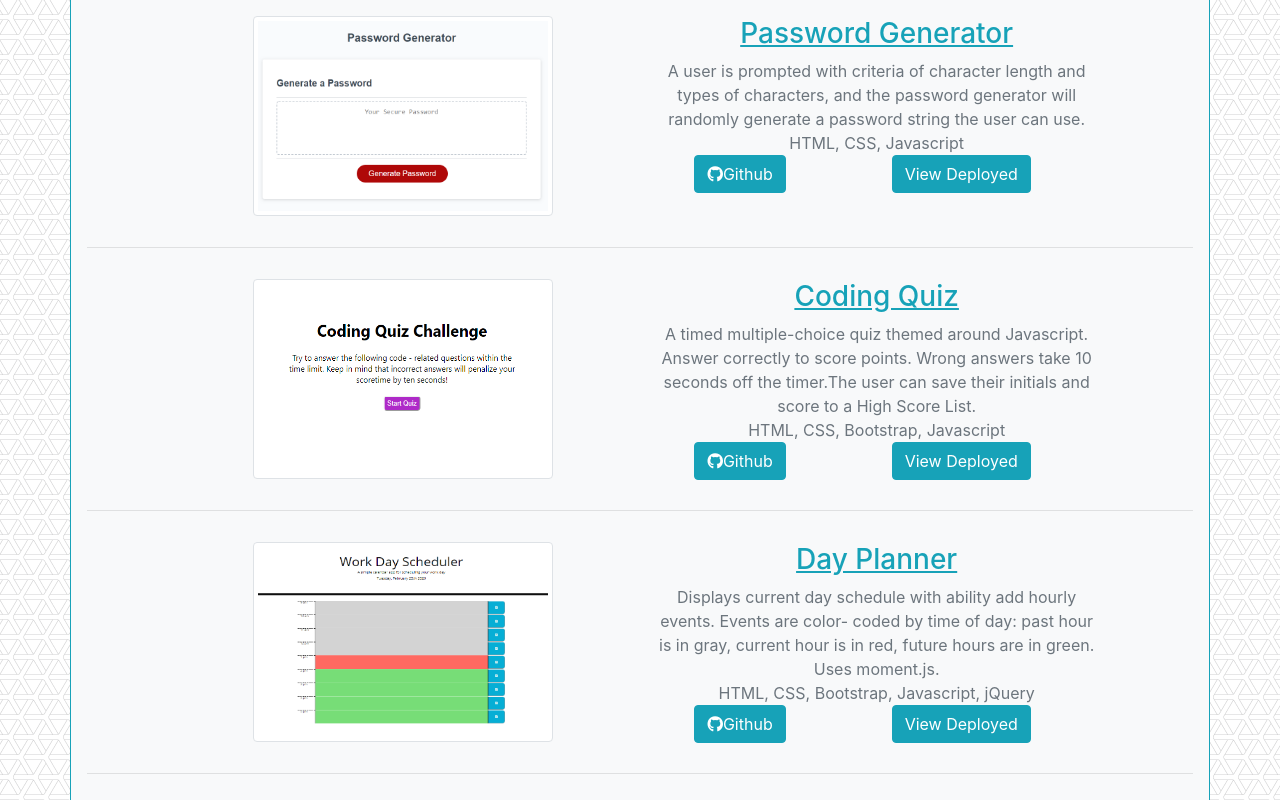
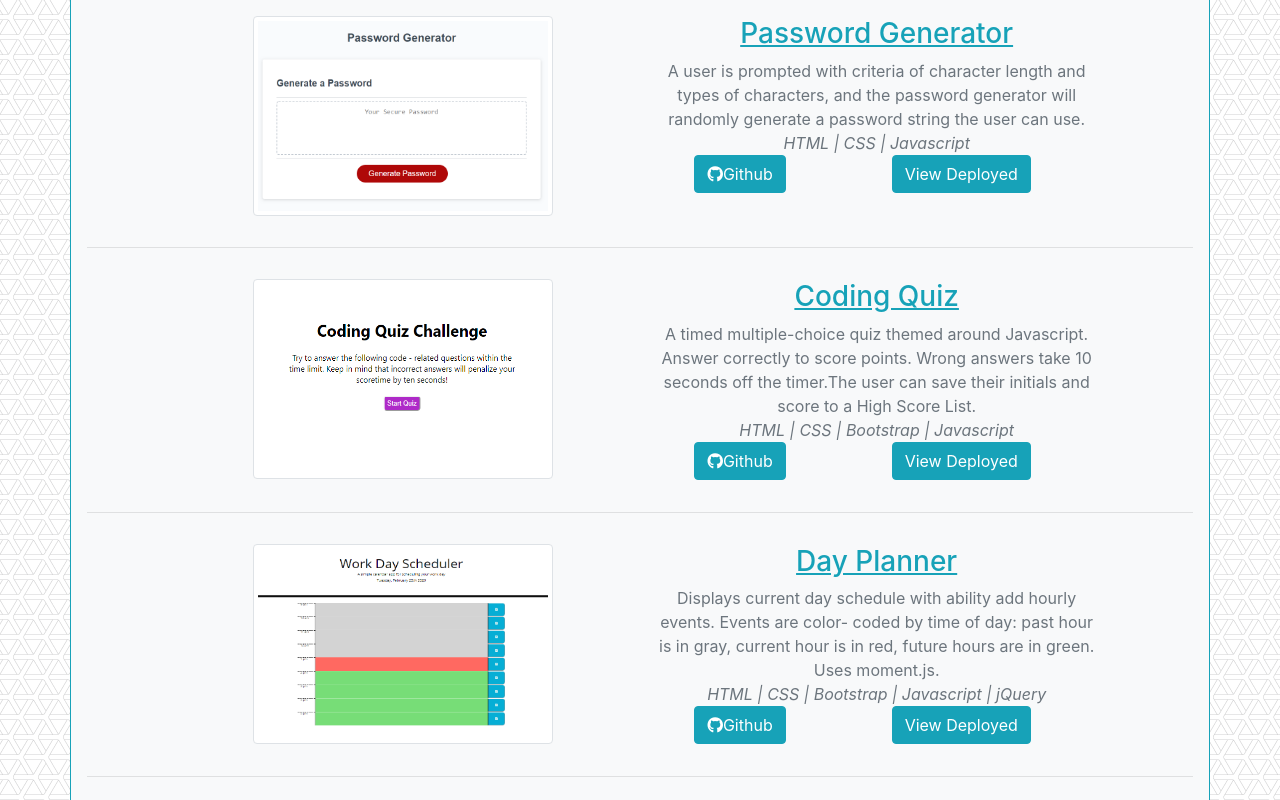
Before and after one commit to WarriorofZarona/React-Portfolio, a React (Create React App) app: page /portfolio in a window 1280 px wide. Shown: the part 220-1020 px from the top of the page. Built offline with nearby package versions, Linux system fonts and the light colour scheme; some icons are missing.

Commit message:
added italicized languages

```diff
--- a/src/pages/portfolio.js
+++ b/src/pages/portfolio.js
@@ -22,16 +22,17 @@ function Portfolio() {
                             <h3 className="text-info"><u>{project.title}</u></h3>
                             <div className="text-secondary">{project.description}
                             </div>
-                            <div className="text-secondary">{project.languages.map((languages, index, arr) => {
+                            <div className="text-secondary"><em>{project.languages.map((languages, index, arr) => {
                                 if (index === arr.length - 1) {
                                     return languages
                                 } else {
-                                    return languages + ", "
+                                    return languages + " | "
                                 }
-                            })}
+                            })}</em>
                             </div>
                         </div>
                         {/* Component? */}
+                        <p>
                             <div className="row">
                                 <div className="col-1"></div>
                                 <div className="col-5">
@@ -44,6 +45,7 @@ function Portfolio() {
                                         className="btn btn-info rounded"><i className={project.deployed ? "far fa-see" : "fab fa-youtube"}></i>{project.deployed ? "View Deployed" : "View Demo"}</button></a>
                                 </div>
                             </div>
+                        </p>
                     </div>
                 </div>
             </div>
```
Lines whose indentation alone changed are shown as unchanged.
